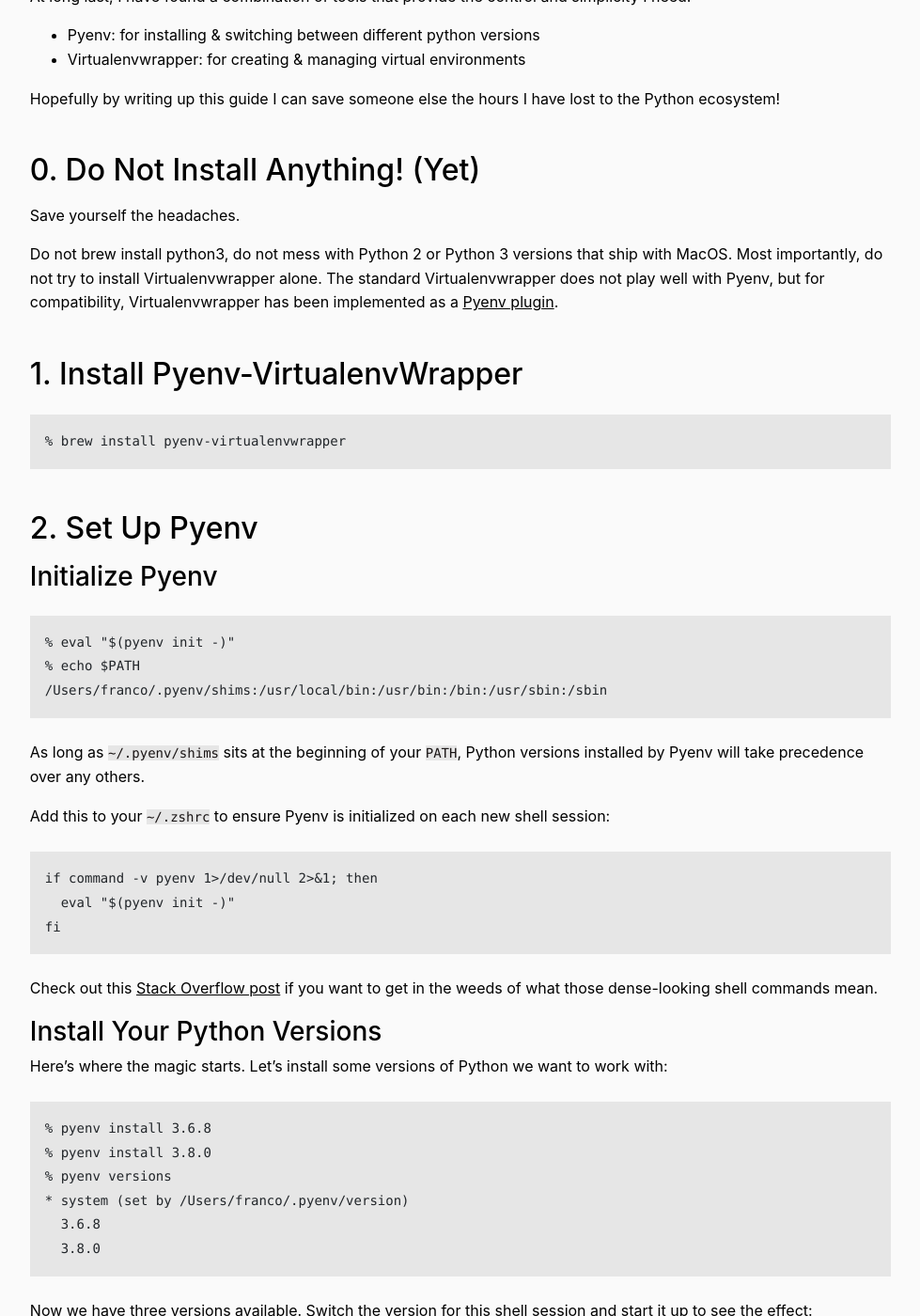
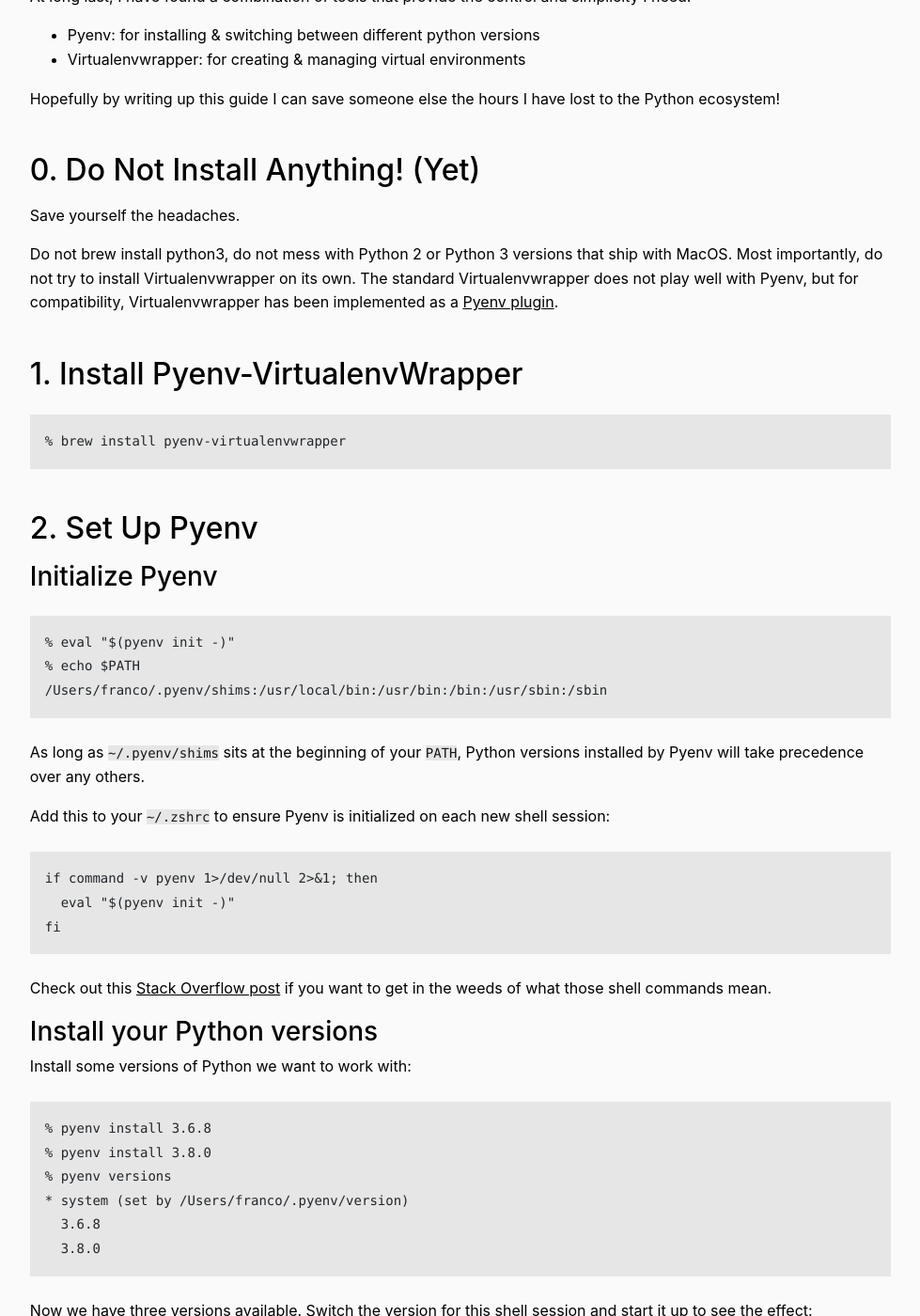
Before and after one commit to francojposa/personal-site, a Jekyll site: the page built from _dev_setup_guides/python-setup-macos.md, in a window 1280 px wide and 1400 px high, scrolled down 445 px. Shown: the whole window at 94% size, without its empty margins (150-1129 px from the left). Built offline with Jekyll 4.4.1, drawn with Linux system fonts in a browser that asks for light colours; some of the changed text lies outside the part shown.

Commit message:
Adding sitemap.xml and copy changes

````diff
--- a/_dev_setup_guides/python-setup-macos.md
+++ b/_dev_setup_guides/python-setup-macos.md
@@ -1,8 +1,8 @@
 ---
 layout: resource
-title: "Python Dev Setup Part 1: Pyenv + Virtualenvwrapper"
+title: "Python MacOS Dev Setup Part 1: Pyenv + Virtualenvwrapper"
 slug: python-setup-macos
-description: "The worry-free Python development environment setup for MacOS"
+description: "Worry-free Python development environment setup for MacOS"
 order_number: 3
 ---
 
@@ -21,7 +21,7 @@
 
 Save yourself the headaches.
 
-Do not brew install python3, do not mess with Python 2 or Python 3 versions that ship with MacOS. Most importantly, do not try to install Virtualenvwrapper alone. The standard Virtualenvwrapper does not play well with Pyenv, but for compatibility, Virtualenvwrapper has been implemented as a [Pyenv plugin](https://github.com/pyenv/pyenv/wiki/Plugins).
+Do not brew install python3, do not mess with Python 2 or Python 3 versions that ship with MacOS. Most importantly, do not try to install Virtualenvwrapper on its own. The standard Virtualenvwrapper does not play well with Pyenv, but for compatibility, Virtualenvwrapper has been implemented as a [Pyenv plugin](https://github.com/pyenv/pyenv/wiki/Plugins).
 
 ## 1. Install Pyenv-VirtualenvWrapper
 
@@ -46,11 +46,11 @@
   eval "$(pyenv init -)"
 fi
 ```
-Check out this [Stack Overflow post](https://stackoverflow.com/questions/592620/how-can-i-check-if-a-program-exists-from-a-bash-script) if you want to get in the weeds of what those dense-looking shell commands mean.
+Check out this [Stack Overflow post](https://stackoverflow.com/questions/592620/how-can-i-check-if-a-program-exists-from-a-bash-script) if you want to get in the weeds of what those shell commands mean.
 
-### Install Your Python Versions
+### Install your Python versions
 
-Here's where the magic starts. Let's install some versions of Python we want to work with:
+Install some versions of Python we want to work with:
 
 ```
 % pyenv install 3.6.8
@@ -71,8 +71,8 @@
 >>>
 ```
 
-### Set Your Global Default Python Version
-The final Pyenv configuration step! To make sure you always start a shell session with your preferred default Python version, add this line to your `~/.zshrc`:
+### Set your global default Python version
+To make sure you always start a shell session with your preferred default Python version, add this line to your `~/.zshrc`:
 
 ```
 export PYENV_VERSION=3.8.0
@@ -111,7 +111,7 @@
 Python 3.8.0
 ```
 
-### Create a Virtual Environment With a Different Python Version
+### Create a virtual environment with a different Python version
 Virtualenvwrapper can also point to which Python version a new virtualenv should be created with, without needing to mess with Pyenv directly or worry about the current environment:
 
 ```
@@ -125,8 +125,7 @@
 Python 3.6.8
 ```
 
-### List all Virtual Environments
-Check on all the masterpieces you have created:
+### List all virtual environments
 ```
 % lsvirtualenv -b  # -b for "brief", output takes up less space
 temp368
````
Also changed, not shown: other parts of _dev_setup_guides/python-setup-macos.md (+5 -5 lines), _dev_setup_guides/golang-setup-macos.md (+2 -2 lines), _dev_setup_guides/initial-dev-setup-macos.md (+3 -3 lines).
